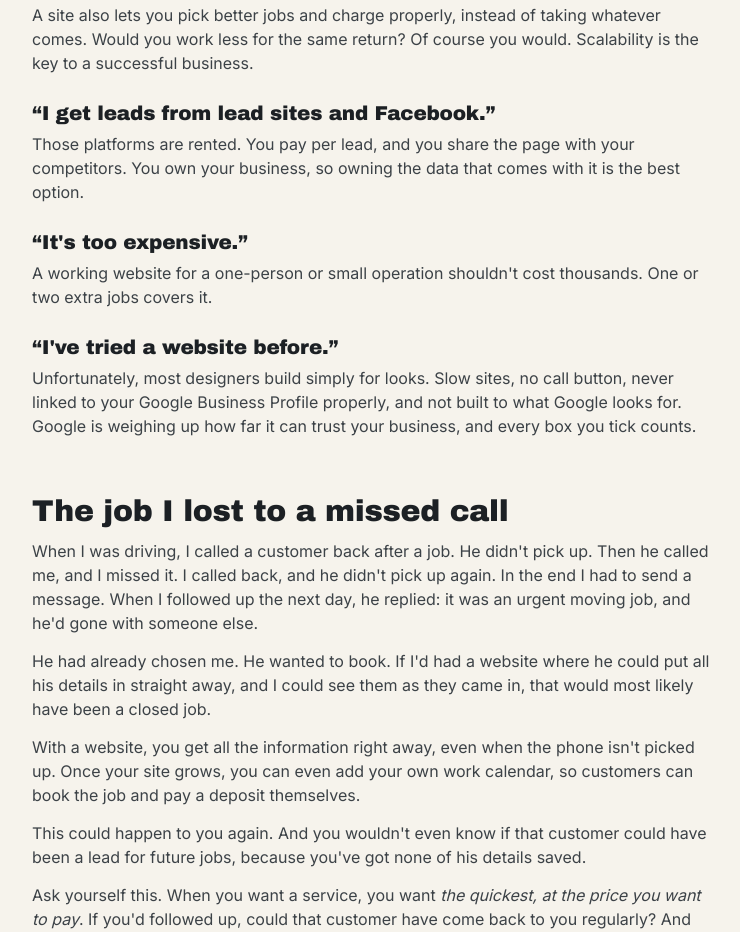
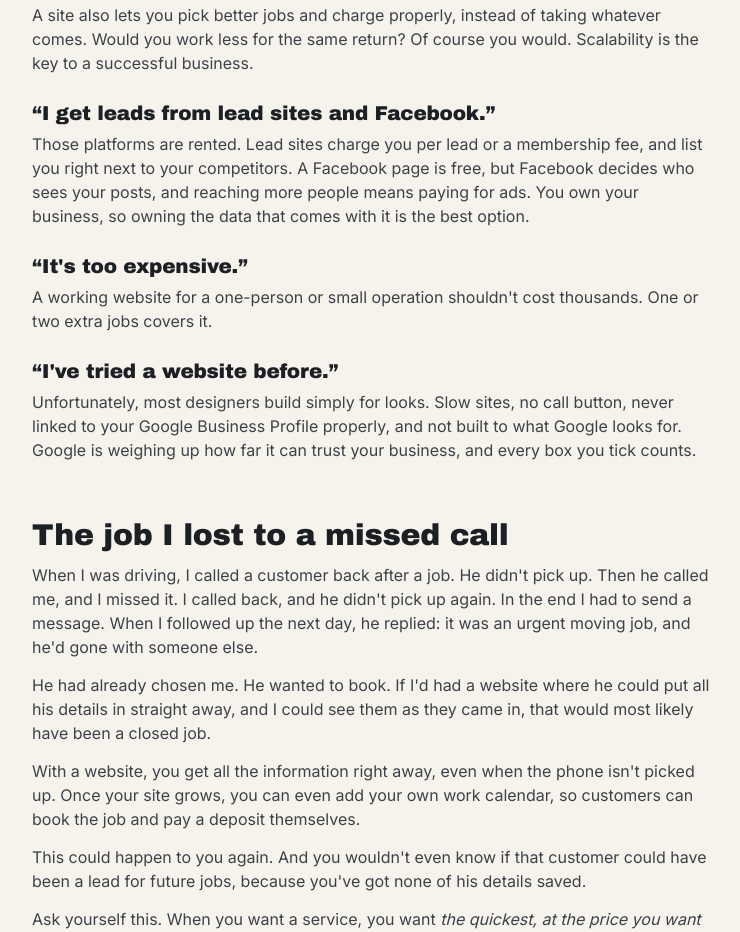
Before and after one commit to tradeworksdigital/tradeworksdigital.co.uk, a plain HTML site: page blog-more-than-looks.html in a window 1280 px wide. Shown: the part 892-1824 px from the top of the page, without its empty margins (76-816 px from the left). Drawn offline with Linux system fonts and the light colour scheme.

Commit message:
Blog: correct lead sites vs Facebook costs
Co-Authored-By: Claude Opus 5.5 <noreply@anthropic.com>
Claude-Session: https://claude.ai/code/session_01DWJCdSiaqVRzCy2SE1uxj9

```diff
--- a/blog-more-than-looks.html
+++ b/blog-more-than-looks.html
@@ -270,7 +270,7 @@
         <p>A site also lets you pick better jobs and charge properly, instead of taking whatever comes. Would you work less for the same return? Of course you would. Scalability is the key to a successful business.</p>
 
         <h3>&ldquo;I get leads from lead sites and Facebook.&rdquo;</h3>
-        <p>Those platforms are rented. You pay per lead, and you share the page with your competitors. You own your business, so owning the data that comes with it is the best option.</p>
+        <p>Those platforms are rented. Lead sites charge you per lead or a membership fee, and list you right next to your competitors. A Facebook page is free, but Facebook decides who sees your posts, and reaching more people means paying for ads. You own your business, so owning the data that comes with it is the best option.</p>
 
         <h3>&ldquo;It&#39;s too expensive.&rdquo;</h3>
         <p>A working website for a one-person or small operation shouldn&#39;t cost thousands. One or two extra jobs covers it.</p>
```
